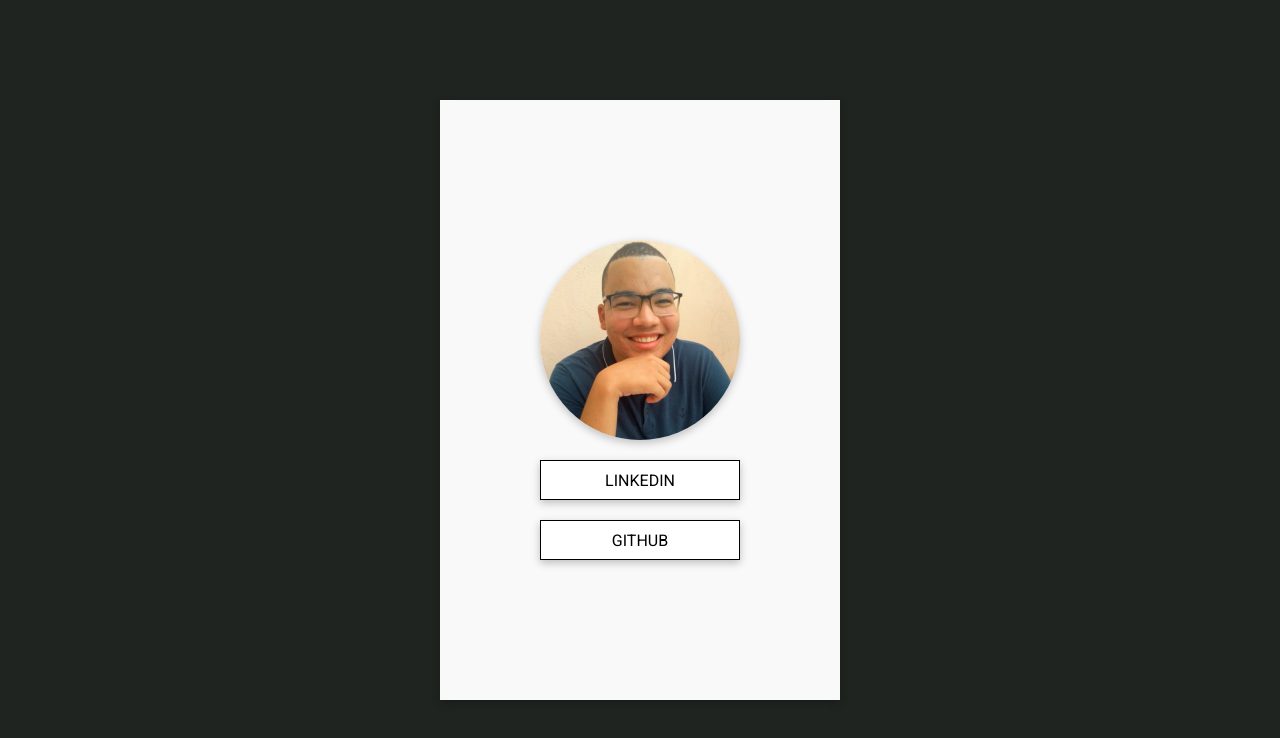
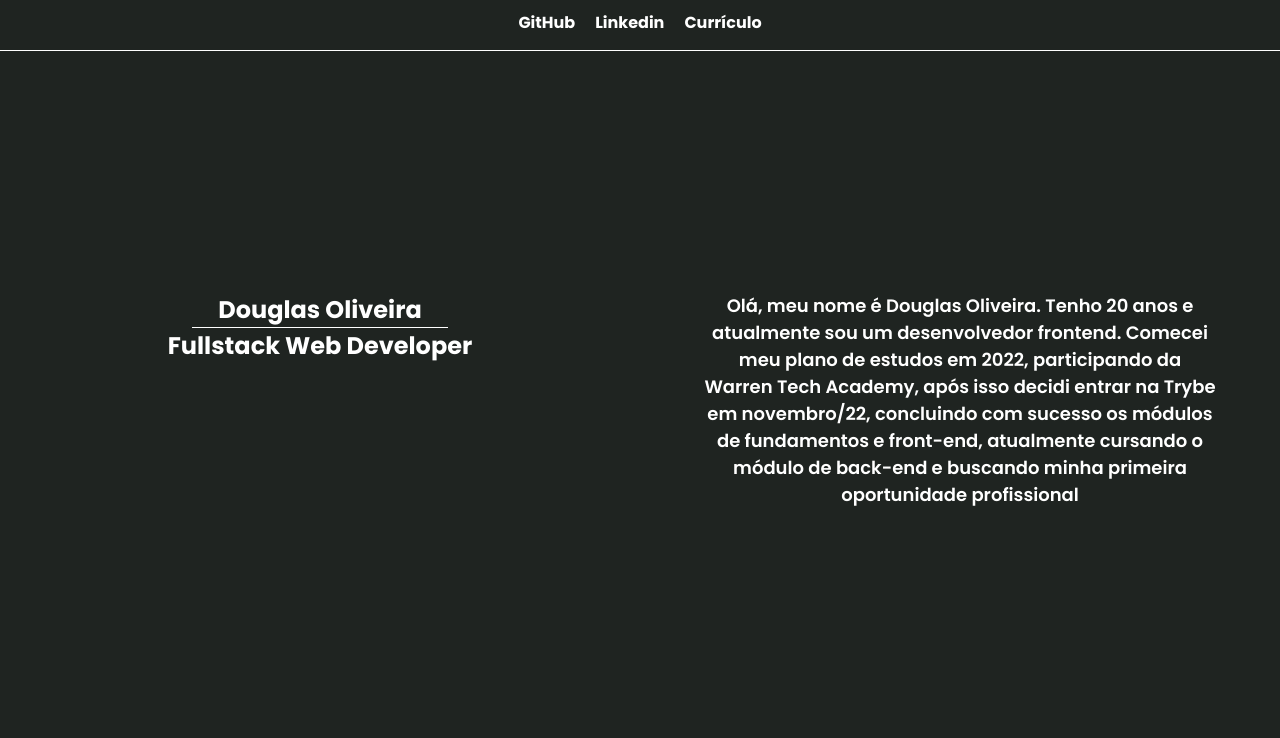
Before and after one commit to odouglasoliveira/odouglasoliveira.github.io, a website built with Vite: page index.html in a window 1280 px wide. Built offline with nearby package versions, Linux system fonts and the light colour scheme.

Commit message:
reestilização do layout

```diff
--- a/index.html
+++ b/index.html
@@ -4,14 +4,26 @@
     <meta charset="UTF-8" />
     <meta http-equiv="X-UA-Compatible" content="IE=edge" />
     <meta name="viewport" content="width=device-width, initial-scale=1.0" />
-    <title>Douglas Oliveira</title>
-    <link rel="stylesheet" href="./style/home.css">
+    <title>Portfólio - Douglas Oliveira</title>
+    <link rel="stylesheet" href="./style/index.css">
 </head>
 <body>
+    <header>
+        <a class="link" href="https://github.com/odouglasoliveira" target="_blank">GitHub</a>
+        <a class="link" href="https://www.linkedin.com/in/douglasoliveiradev/" target="_blank">Linkedin</a>
+        <a class="link" href="https://docs.google.com/document/d/e/2PACX-1vQOFbqHeHnp45eFSwj3NyM0OiZrSwpH3uNVTTe2KOK_qM2oOTWRATa6ZYqaxTTkQQ/pub" target="_blank">Currículo</a>
+    </header>
     <main>
-        <img src="./assets/profile.jpeg" alt="Foto de Douglas">
-        <a href="https://www.linkedin.com/in/douglasoliveiradev/" target="_blank">LINKEDIN</a>
-        <a href="https://github.com/odouglasoliveira" target="_blank">GITHUB</a>
+        <section>
+            <h1>Douglas Oliveira</h1>
+            <hr>
+            <h2>Fullstack Web Developer</h2>
+        </section>
+        <section>
+            <p>
+                Olá, meu nome é Douglas Oliveira. Tenho 20 anos e atualmente sou um desenvolvedor frontend. Comecei meu plano de estudos em 2022, participando da Warren Tech Academy, após isso decidi entrar na Trybe em novembro/22, concluindo com sucesso os módulos de fundamentos e front-end, atualmente cursando o módulo de back-end e buscando minha primeira oportunidade profissional
+            </p>
+        </section>
     </main>
 </body>
 </html>
--- a/style/home.css
+++ /dev/null
@@ -1,61 +0,0 @@
-@import url('https://fonts.googleapis.com/css2?family=Roboto:ital,wght@0,100;0,300;0,400;0,500;0,700;0,900;1,100;1,300;1,400;1,500;1,700;1,900&family=Rubik:ital,wght@0,300;0,400;0,500;0,600;0,700;0,800;0,900;1,300;1,400;1,500;1,600;1,700;1,800;1,900&display=swap');
-
-* {
-    margin: 0;
-    padding: 0;
-    box-sizing: border-box;
-    font-family: 'Roboto', sans-serif;
-}
-
-html {
-    height: 100vh;
-}
-
-body {
-    background-color: #FAF9F9;
-    display: flex;
-    flex-direction: column;
-    justify-content: center;
-    width: 100%;
-    height: 100%;
-    align-items: center;
-    background-color: #1F2421;
-}
-
-main {
-    display: flex;
-    flex-direction: column;
-    justify-content: center;
-    align-items: center;
-    gap: 20px;
-    width: 400px;
-    height: 600px;
-    background-color: #FAF9F9;
-    box-shadow: rgba(0, 0, 0, 0.24) 0px 3px 8px;
-}
-
-main a {
-    display: flex;
-    justify-content: center;
-    align-items: center;
-    background-color: white;
-    text-decoration: none;
-    color: #020202;
-    width: 200px;
-    height: 40px;
-    border: 1px black solid;
-    box-shadow: rgba(0, 0, 0, 0.24) 0px 3px 8px;
-}
-
-img {
-    width: 200px;
-    border-radius: 50%;
-    box-shadow: rgba(0, 0, 0, 0.24) 0px 3px 8px;
-}
-
-main a:hover {
-    transition: 400ms;
-    background-color: #489FB5;
-    color: white;
-    border: 1px solid white;
-}
--- /dev/null
+++ b/style/index.css
@@ -0,0 +1,90 @@
+@import url('https://fonts.googleapis.com/css2?family=Poppins:ital,wght@0,100;0,200;0,300;0,400;0,500;0,600;0,700;0,800;0,900;1,100;1,200;1,300;1,400;1,500;1,600;1,700;1,800;1,900&display=swap');
+
+* {
+  font-family: 'Poppins', sans-serif;
+  margin: 0;
+  padding: 0;
+}
+
+body {
+  height: 100vh;
+  display: flex;
+  flex-direction: column;
+  justify-content: center;
+  align-items: center;
+  background-color: #1F2421;
+  color: white;
+}
+
+main {
+  display: flex;
+}
+
+hr {
+  border: none;
+  border-top: 1px solid white;
+  margin: 0;
+  padding: 0;
+  width: 50%;
+  margin-left: auto;
+  margin-right: auto;
+}
+
+main p {
+  font-weight: 600;
+  font-size: large;
+}
+
+section {
+  width: 50%;
+  text-align: center;
+}
+
+header {
+  display: flex;
+  justify-content: center;
+  align-items: center;
+  gap: 20px;
+  position: fixed;
+  top: 10px;
+  width: 100%;
+  padding-bottom: 10px;
+  border-bottom: 1px solid white;
+}
+
+header a {
+  text-decoration: none;
+  color: white;
+  font-weight: bold;
+}
+
+header img {
+  width: 20px;
+}
+
+.link {
+  position: relative;
+  display: inline-block;
+  padding-bottom: 5px;
+  transition: all 0.3s ease;
+}
+
+.link::after {
+  content: "";
+  position: absolute;
+  left: 50%;
+  bottom: 0;
+  width: 0;
+  height: 2px;
+  background-color: white;
+  transition: width 0.5s ease, left 0.5s ease;
+}
+
+.link:hover::after {
+  width: 100%;
+  left: 0;
+}
+
+section {
+  padding: 4rem;
+}
```
Also changed, not shown: package.json (added, +23 -0 lines), assets/profile.jpeg (deleted), 2 other files.
